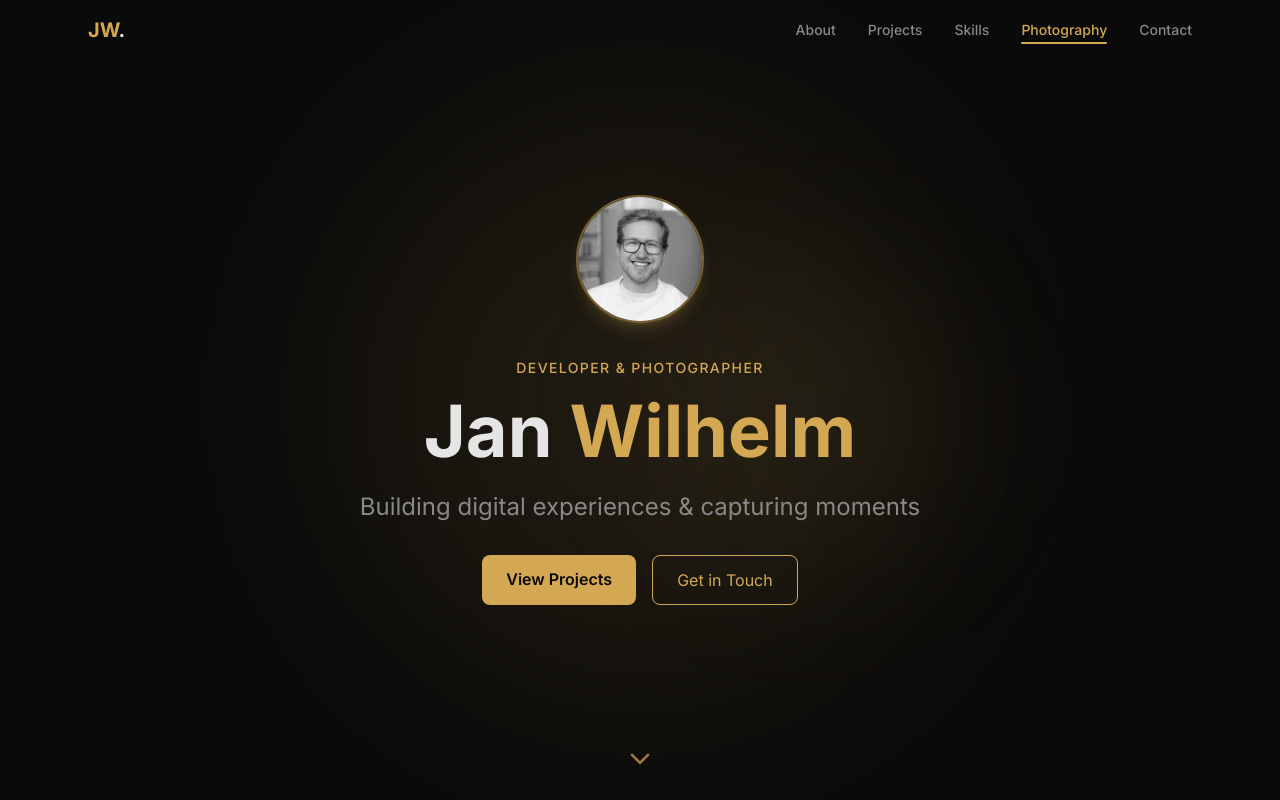
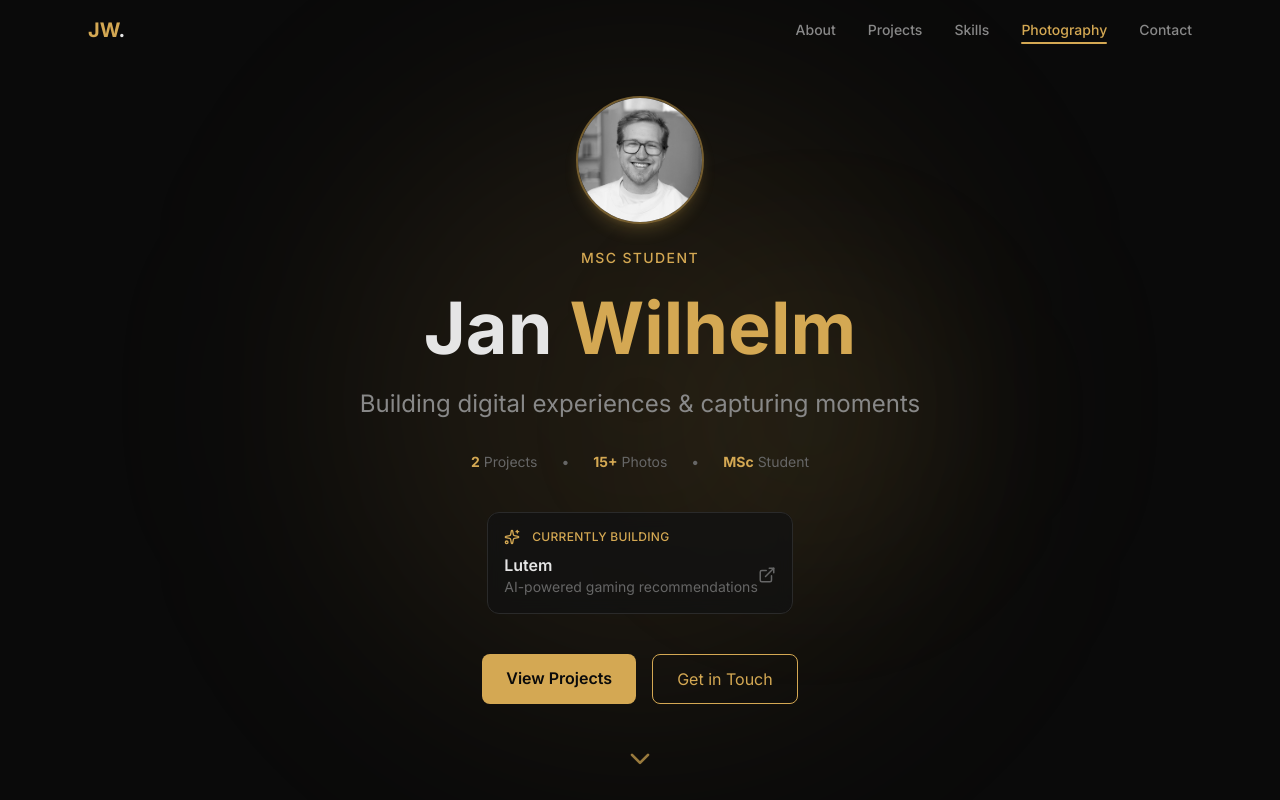
Before and after one commit to jantobiaswilhelm/Portfolio, a React (Vite) app: page / in a window 1280 px wide. Shown: the top 800 px of the page. Built offline with nearby package versions, Linux system fonts and the light colour scheme.

Commit message:
Enrich hero: typing animation, stats, project preview

```diff
--- a/src/components/Hero.tsx
+++ b/src/components/Hero.tsx
@@ -1,7 +1,19 @@
-import { motion } from 'framer-motion'
-import { ChevronDown } from 'lucide-react'
+import { useState, useEffect } from 'react'
+import { motion, AnimatePresence } from 'framer-motion'
+import { ChevronDown, ExternalLink, Sparkles } from 'lucide-react'
+
+const roles = ['Developer', 'Photographer', 'MSc Student', 'Gamer']
 
 export default function Hero() {
+  const [roleIndex, setRoleIndex] = useState(0)
+
+  useEffect(() => {
+    const interval = setInterval(() => {
+      setRoleIndex((i) => (i + 1) % roles.length)
+    }, 2500)
+    return () => clearInterval(interval)
+  }, [])
+
   return (
     <section className="min-h-screen flex flex-col justify-center items-center relative overflow-hidden">
       <div className="absolute inset-0 bg-bg-darkest">
@@ -9,17 +21,51 @@ export default function Hero() {
         <div className="absolute top-1/3 right-1/4 w-[300px] h-[300px] bg-accent/5 rounded-full blur-[80px]" />
       </div>
       <motion.div initial={{ opacity: 0, y: 20 }} animate={{ opacity: 1, y: 0 }} transition={{ duration: 0.8 }} className="text-center px-6 relative z-10">
-        <motion.div initial={{ opacity: 0, scale: 0.9 }} animate={{ opacity: 1, scale: 1 }} transition={{ delay: 0.2, duration: 0.6 }} className="mb-8">
+        <motion.div initial={{ opacity: 0, scale: 0.9 }} animate={{ opacity: 1, scale: 1 }} transition={{ delay: 0.2, duration: 0.6 }} className="mb-6">
           <div className="w-32 h-32 mx-auto rounded-full overflow-hidden border-2 border-accent/50 shadow-lg shadow-accent/20">
             <img src={`${import.meta.env.BASE_URL}images/profile.png`} alt="Jan Wilhelm" className="w-full h-full object-cover grayscale hover:grayscale-0 transition-all duration-500" />
           </div>
         </motion.div>
-        <motion.div initial={{ opacity: 0, scale: 0.9 }} animate={{ opacity: 1, scale: 1 }} transition={{ delay: 0.3, duration: 0.5 }} className="mb-4">
-          <span className="text-accent font-medium tracking-widest uppercase text-sm">Developer & Photographer</span>
+
+        {/* Animated role */}
+        <motion.div initial={{ opacity: 0 }} animate={{ opacity: 1 }} transition={{ delay: 0.3 }} className="mb-4 h-7 overflow-hidden">
+          <AnimatePresence mode="wait">
+            <motion.span key={roleIndex} initial={{ y: 20, opacity: 0 }} animate={{ y: 0, opacity: 1 }} exit={{ y: -20, opacity: 0 }} transition={{ duration: 0.3 }} className="text-accent font-medium tracking-widest uppercase text-sm block">
+              {roles[roleIndex]}
+            </motion.span>
+          </AnimatePresence>
         </motion.div>
+
         <h1 className="text-5xl md:text-7xl font-bold text-text-primary mb-6">Jan <span className="text-accent">Wilhelm</span></h1>
         <p className="text-xl md:text-2xl text-text-secondary max-w-2xl mb-8">Building digital experiences & capturing moments</p>
-        <motion.div initial={{ opacity: 0 }} animate={{ opacity: 1 }} transition={{ delay: 0.6 }} className="flex gap-4 justify-center">
+
+        {/* Quick stats */}
+        <motion.div initial={{ opacity: 0, y: 10 }} animate={{ opacity: 1, y: 0 }} transition={{ delay: 0.5 }} className="flex justify-center gap-6 mb-10 text-sm">
+          <div className="text-text-muted"><span className="text-accent font-bold">2</span> Projects</div>
+          <div className="text-text-muted">•</div>
+          <div className="text-text-muted"><span className="text-accent font-bold">15+</span> Photos</div>
+          <div className="text-text-muted">•</div>
+          <div className="text-text-muted"><span className="text-accent font-bold">MSc</span> Student</div>
+        </motion.div>
+
+        {/* Featured project preview */}
+        <motion.a href="#projects" initial={{ opacity: 0, y: 20 }} animate={{ opacity: 1, y: 0 }} transition={{ delay: 0.6 }} className="inline-block mb-10 group">
+          <div className="bg-bg-card/80 backdrop-blur-sm border border-border rounded-xl p-4 hover:border-accent/50 transition-all max-w-md mx-auto">
+            <div className="flex items-center gap-3 mb-2">
+              <Sparkles size={16} className="text-accent" />
+              <span className="text-xs text-accent font-medium uppercase tracking-wide">Currently Building</span>
+            </div>
+            <div className="flex items-center justify-between">
+              <div className="text-left">
+                <h3 className="text-text-primary font-semibold group-hover:text-accent transition-colors">Lutem</h3>
+                <p className="text-text-muted text-sm">AI-powered gaming recommendations</p>
+              </div>
+              <ExternalLink size={18} className="text-text-muted group-hover:text-accent transition-colors" />
+            </div>
+          </div>
+        </motion.a>
+
+        <motion.div initial={{ opacity: 0 }} animate={{ opacity: 1 }} transition={{ delay: 0.7 }} className="flex gap-4 justify-center">
           <a href="#projects" className="px-6 py-3 bg-accent text-bg-darkest font-semibold rounded-lg hover:bg-accent-hover transition-colors">View Projects</a>
           <a href="#contact" className="px-6 py-3 border border-accent text-accent rounded-lg hover:bg-accent/10 transition-colors">Get in Touch</a>
         </motion.div>
```
